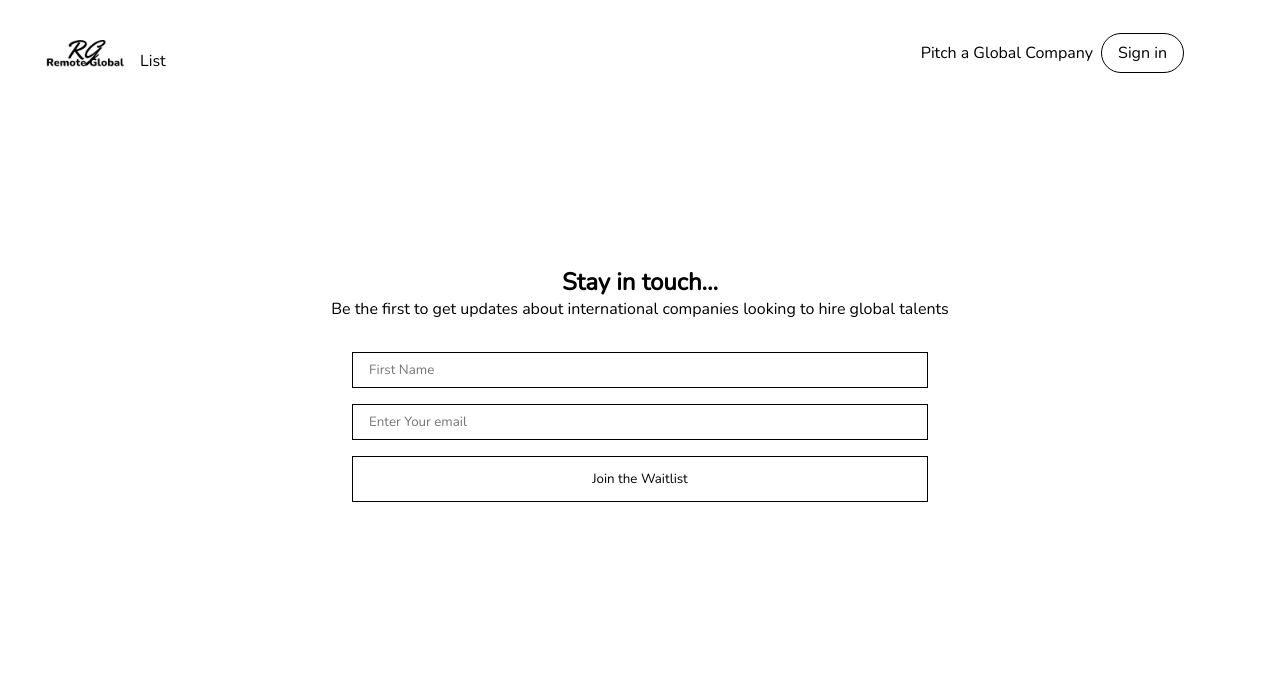
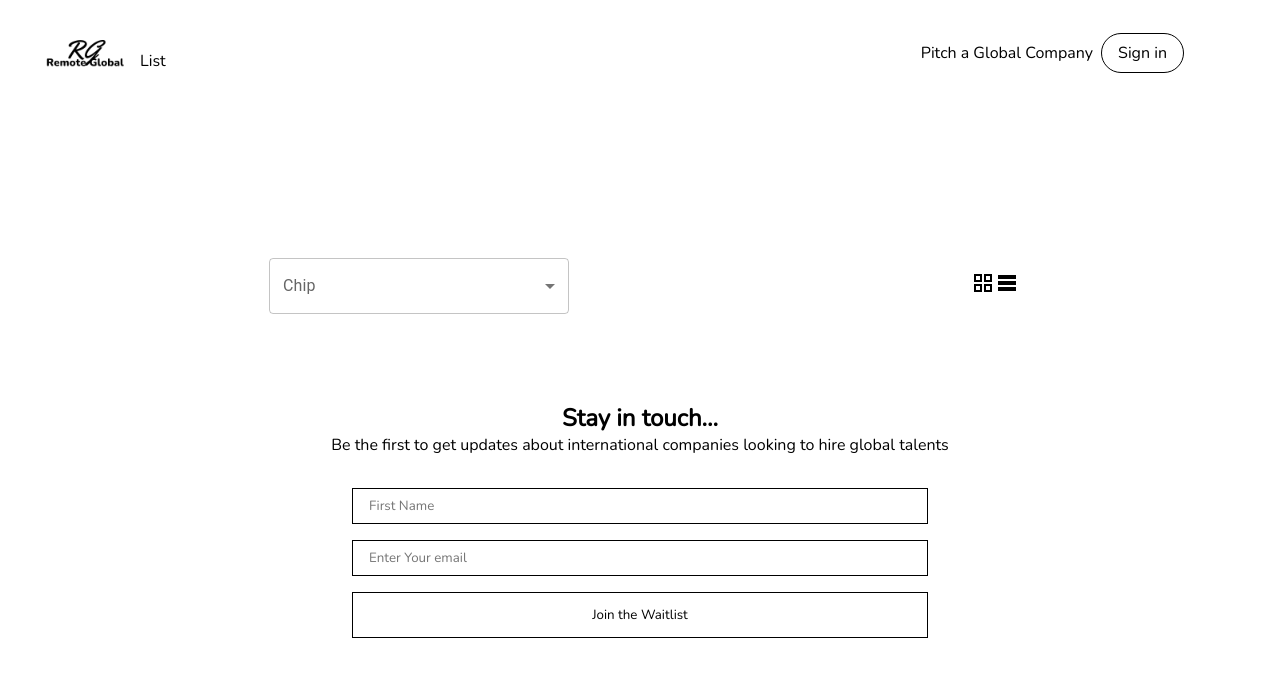
Before and after one commit to blossom-babs/remote-global, a Next.js app: page /companies in a window 1280 px wide. Shown: the top 676 px of the page. Built offline with nearby package versions, Linux system fonts and the light colour scheme; a web font is replaced by a local one.

Commit message:
create filter and display header

```diff
--- /dev/null
+++ b/src/components/MultiSelectComp.tsx
@@ -0,0 +1,91 @@
+import { Theme, useTheme } from '@mui/material/styles';
+import { useState } from 'react';
+import Select, { SelectChangeEvent } from '@mui/material/Select';
+import FormControl from '@mui/material/FormControl';
+import Box from '@mui/material/Box';
+import OutlinedInput from '@mui/material/OutlinedInput';
+import InputLabel from '@mui/material/InputLabel';
+import MenuItem from '@mui/material/MenuItem';
+import Chip from '@mui/material/Chip';
+
+const ITEM_HEIGHT = 48;
+const ITEM_PADDING_TOP = 8;
+const MenuProps = {
+  PaperProps: {
+    style: {
+      maxHeight: ITEM_HEIGHT * 4.5 + ITEM_PADDING_TOP,
+      width: 250,
+    },
+  },
+};
+
+const names = [
+  'Oliver Hansen',
+  'Van Henry',
+  'April Tucker',
+  'Ralph Hubbard',
+  'Omar Alexander',
+  'Carlos Abbott',
+  'Miriam Wagner',
+  'Bradley Wilkerson',
+  'Virginia Andrews',
+  'Kelly Snyder',
+];
+
+function getStyles(name: string, personName: readonly string[], theme: Theme) {
+  return {
+    fontWeight:
+      personName.indexOf(name) === -1
+        ? theme.typography.fontWeightRegular
+        : theme.typography.fontWeightMedium,
+  };
+}
+
+export default function MultipleSelectChip() {
+  const theme = useTheme();
+  const [personName, setPersonName] = useState<string[]>([]);
+
+  const handleChange = (event: SelectChangeEvent<typeof personName>) => {
+    const {
+      target: { value },
+    } = event;
+    setPersonName(
+      // On autofill we get a stringified value.
+      typeof value === 'string' ? value.split(',') : value,
+    );
+  };
+
+  return (
+    <div>
+      <FormControl sx={{ m: 1, width: 300 }}>
+        <InputLabel id="demo-multiple-chip-label">Chip</InputLabel>
+        <Select
+          labelId="demo-multiple-chip-label"
+          id="demo-multiple-chip"
+          multiple
+          value={personName}
+          onChange={handleChange}
+          input={<OutlinedInput id="select-multiple-chip" label="Chip" />}
+          renderValue={(selected) => (
+            <Box sx={{ display: 'flex', flexWrap: 'wrap', gap: 0.5 }}>
+              {selected.map((value) => (
+                <Chip key={value} label={value} />
+              ))}
+            </Box>
+          )}
+          MenuProps={MenuProps}
+        >
+          {names.map((name) => (
+            <MenuItem
+              key={name}
+              value={name}
+              style={getStyles(name, personName, theme)}
+            >
+              {name}
+            </MenuItem>
+          ))}
+        </Select>
+      </FormControl>
+    </div>
+  );
+}
--- a/src/pages/companies.tsx
+++ b/src/pages/companies.tsx
@@ -1,9 +1,11 @@
 import Layout from '@/components/Layout';
 import Waitlist from '@/components/Waitlist';
+import MultipleSelectChip from '@/components/MultiSelectComp';
 import Head from 'next/head';
 import Link from 'next/link';
 import { useState } from 'react';
-
+import TableRowsIcon from '@mui/icons-material/TableRows';
+import GridViewIcon from '@mui/icons-material/GridView';
 export default function Companies() {
 	// 2 kind of views - grid and list
 	return (
@@ -14,9 +16,17 @@ export default function Companies() {
 			<>
 				<Layout>
 					<main className="companies">
-            <div className="companies-waitlist">
-						<Waitlist />
-            </div>
+						<div className="companies-waitlist">
+							<header className='companies-header'>
+								<MultipleSelectChip />
+
+								<div>
+<GridViewIcon/>
+									<TableRowsIcon/>
+								</div>
+							</header>
+							<Waitlist />
+						</div>
 					</main>
 				</Layout>
 			</>
--- a/src/styles/_comapnies.scss
+++ b/src/styles/_comapnies.scss
@@ -10,4 +10,11 @@
 		text-align: center;
 		//height: 100vh;
 	}
+
+	&-header{
+		display: flex;
+		justify-content: space-around;
+		align-items: center;
+		padding: 120px 0 5rem 0;
+	}
 }
```
